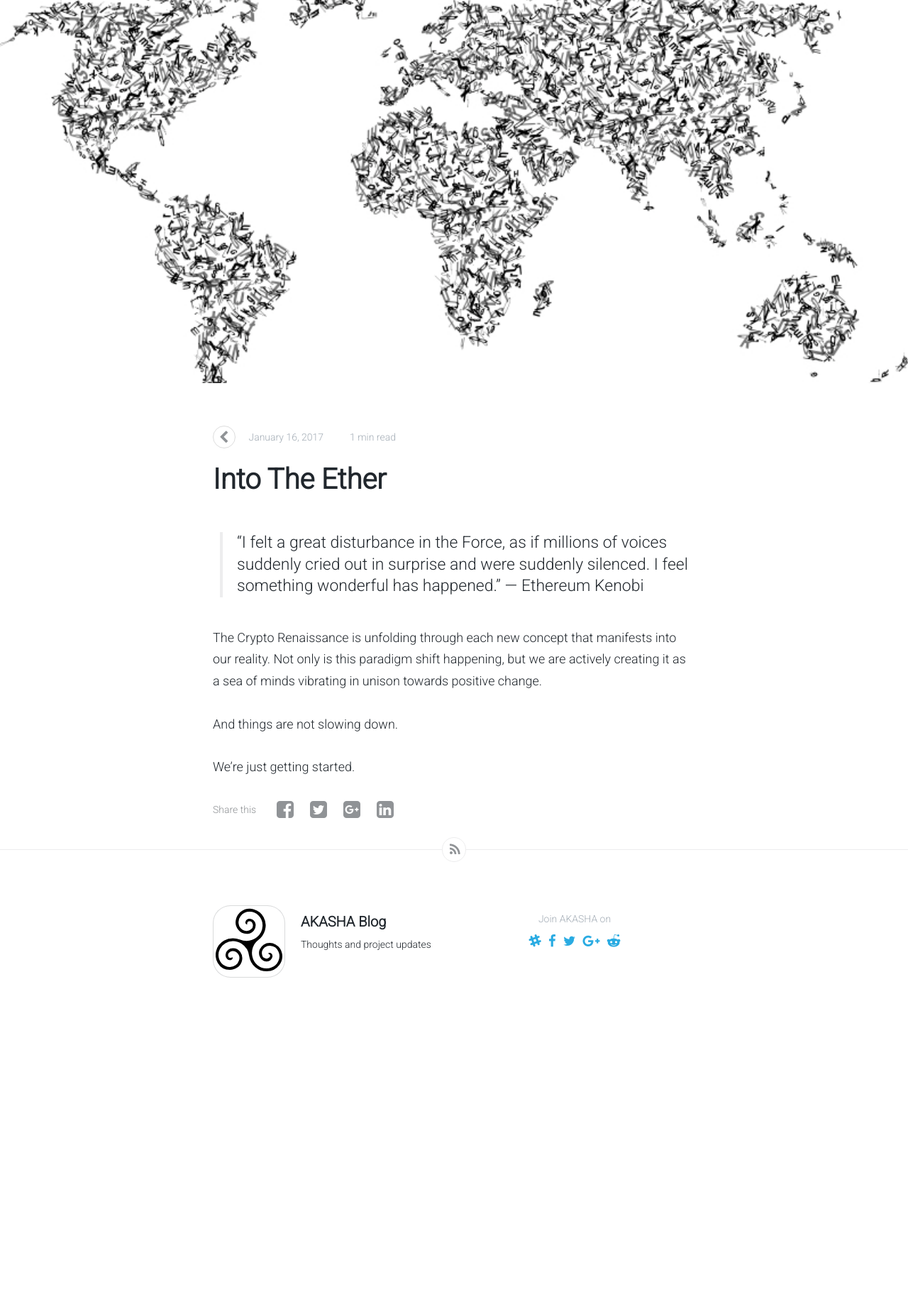
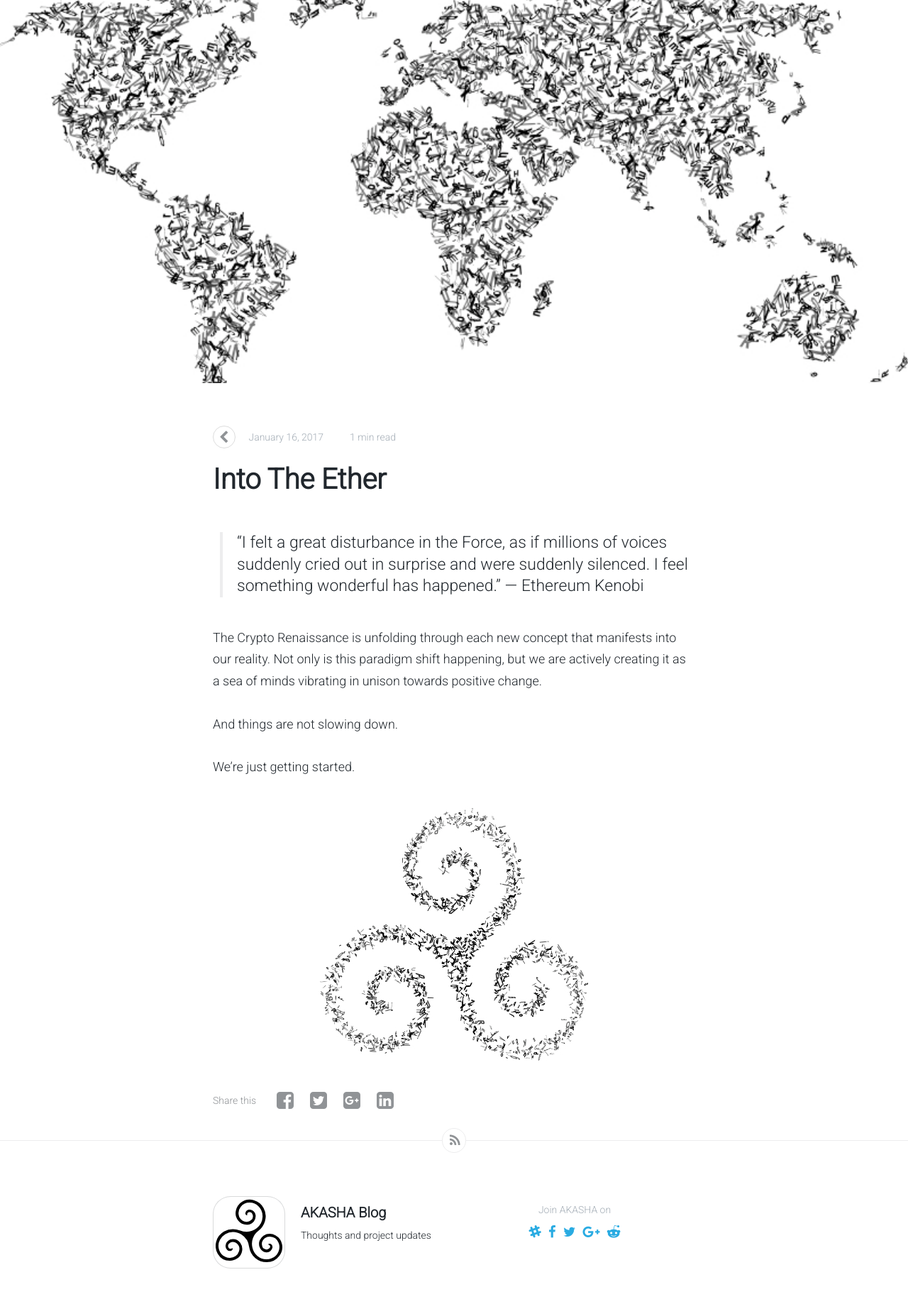
Before and after one commit to AKASHAorg/blog.akasha.world, a Jekyll site: the page built from _posts/2017-01-16-into-the-ether.md, in a window 1280 px wide. Shown: the whole page at 71% size. Built offline with Jekyll 4.4.1, drawn with Linux system fonts in a browser that asks for light colours; comment, search, counter and statistics services are not loaded; before the commit the page ends 1428 px from its top, so only the background shows below that.

Commit message:
Update 2017-01-16-into-the-ether.md

```diff
--- a/_posts/2017-01-16-into-the-ether.md
+++ b/_posts/2017-01-16-into-the-ether.md
@@ -17,3 +17,5 @@ The Crypto Renaissance is unfolding through each new concept that manifests into
 And things are not slowing down.
 
 We’re just getting started.
+
+![AKASHA]({{ site.baseurl }}/content/images/2_intro_akasha.jpg)
```
